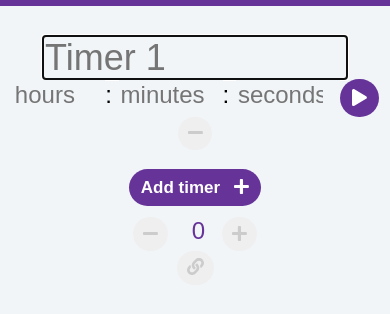
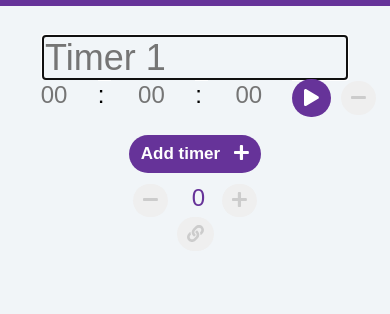
Before and after one commit to Hugo4400/workout-timer, a Vue app: page / in a window 390 px wide. Both pictures are taken after a click on the button "Add timer". Shown: the top 314 px of the page. Built offline with nearby package versions, Linux system fonts and the light colour scheme; a web font is replaced by a local one.

Commit message:
Added responsive Styling.

```diff
--- a/package.json
+++ b/package.json
@@ -12,13 +12,14 @@
     "@fortawesome/free-solid-svg-icons": "^5.13.0",
     "@fortawesome/vue-fontawesome": "^0.1.9",
     "core-js": "^3.6.4",
+    "include-media": "^1.4.9",
     "lodash.debounce": "^4.0.8",
     "lodash.keys": "^4.2.0",
     "normalize.css": "^8.0.1",
+    "sweetalert2": "^9.10.12",
     "tinycolor2": "^1.4.1",
     "vue": "^2.6.11",
-    "vuex": "^3.1.3",
-    "sweetalert2": "^9.10.12"
+    "vuex": "^3.1.3"
   },
   "devDependencies": {
     "@vue/cli-plugin-babel": "~4.3.0",
--- a/src/App.vue
+++ b/src/App.vue
@@ -171,6 +171,9 @@ export default {
 
   @import "~normalize.css";
   @import "./assets/h.scss";
+  @import "~include-media/dist/include-media";
+
+  $breakpoints: (phone: 320px, tablet: 768px, desktop: 1024px);
 
   #app {
     text-align: center;
@@ -195,6 +198,15 @@ export default {
       font-size: 24px;
       width: 100px;
       text-align: right;
+
+      /* Inclusive and exclusive operators for a finer control over the intervals */
+      @include media(">phone", "<=tablet") {
+        width: 80px;
+      }
+      /* Use ligatured operators if you fancy a slicker declaration */
+      @include media("<phone") {
+        width: 70px;
+      }
     }
   }
 </style>
--- a/src/components/timer.vue
+++ b/src/components/timer.vue
@@ -2,9 +2,9 @@
   <div class="timer">
     <input type="text" :placeholder="title" ref="title" id="title" @change="save()" /><br>
     <span class="timernbs">
-      <input id="hours" class="timerInt" type="number" max="23" placeholder="hours  " v-model="hours" @change="save()" :disabled="isActive" />:
-      <input id="minutes" class="timerInt" type="number" max="59" placeholder="minutes  " v-model="minutes" @change="save()" :disabled="isActive" />:
-      <input id="seconds" class="timerInt" type="number" max="59" placeholder="seconds  " v-model="seconds" @change="save()" :disabled="isActive" />
+      <input id="hours" class="timerInt" type="number" max="23" placeholder="00  " v-model="hours" @change="save()" :disabled="isActive" />:
+      <input id="minutes" class="timerInt" type="number" max="59" placeholder="00  " v-model="minutes" @change="save()" :disabled="isActive" />:
+      <input id="seconds" class="timerInt" type="number" max="59" placeholder="00  " v-model="seconds" @change="save()" :disabled="isActive" />
       <button @click="start()" class="h-btn action" ref="startBtn" v-if="!isActive">
         <font-awesome-icon icon="play"></font-awesome-icon>
       </button>
```
Also changed, not shown: 1 other file (tests, documents, lock files or other folders).
